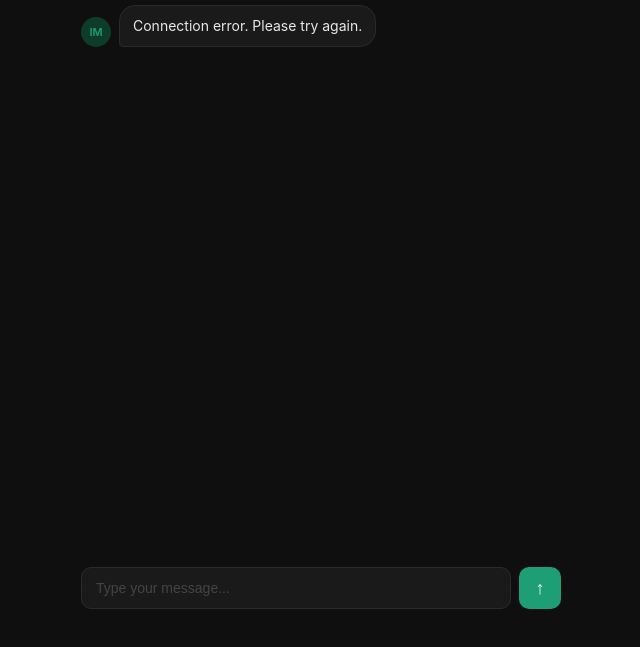
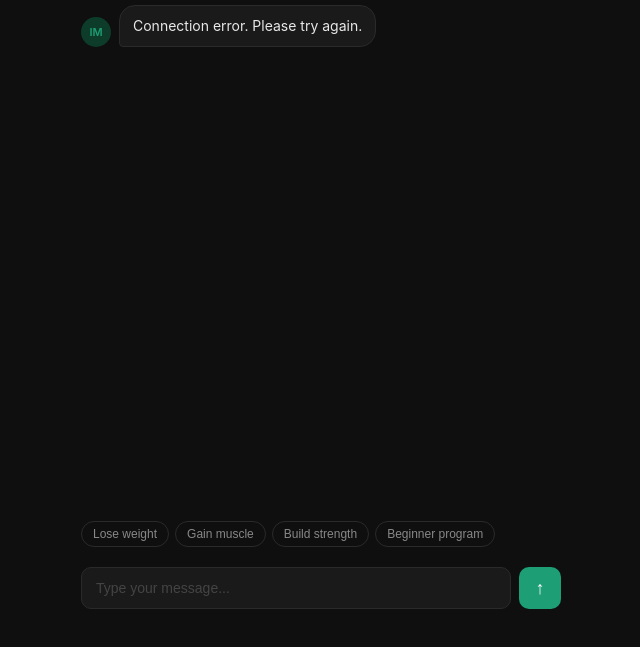
Before and after one commit to viktorsharkany-sudo/ironmind, a website: page public/index.html in a window 1280 px wide. Both pictures are taken after a click on the button "🇬🇧 English". Shown: the part 133-780 px from the top of the page, without its empty margins (319-959 px from the left). Drawn offline with Linux system fonts and the light colour scheme; no server answers.

Commit message:
Update index.html

```diff
--- a/public/index.html
+++ b/public/index.html
@@ -14,7 +14,7 @@
     .status { font-size: 12px; color: #666; margin-top: 4px; }
     .dot { display: inline-block; width: 6px; height: 6px; background: #1D9E75; border-radius: 50%; margin-right: 5px; animation: pulse 2s infinite; }
     @keyframes pulse { 0%,100%{opacity:1} 50%{opacity:0.3} }
-    .lang-screen { flex: 1; display: flex; flex-direction: column; justify-content: center; align-items: center; gap: 1.5rem; }
+    .lang-screen { flex: 1; display: flex; flex-direction: column; justify-content: center; align-items: center; gap: 1.5rem; overflow-y: auto; }
     .lang-title { font-size: 16px; color: #aaa; text-align: center; }
     .lang-grid { display: grid; grid-template-columns: 1fr 1fr; gap: 10px; width: 100%; }
     .lang-btn { padding: 12px; border-radius: 10px; border: 1px solid #2a2a2a; background: #1a1a1a; color: #f0f0f0; cursor: pointer; font-size: 14px; text-align: center; transition: all 0.15s; }
@@ -35,6 +35,9 @@
     .typing span:nth-child(2) { animation-delay: 0.2s; }
     .typing span:nth-child(3) { animation-delay: 0.4s; }
     @keyframes bounce { 0%,80%,100%{transform:translateY(0)} 40%{transform:translateY(-5px)} }
+    .sugs { display: flex; flex-wrap: wrap; gap: 6px; padding: 8px 0; }
+    .sug { font-size: 12px; padding: 5px 11px; border-radius: 20px; border: 1px solid #2a2a2a; background: transparent; color: #888; cursor: pointer; transition: all 0.15s; }
+    .sug:hover { border-color: #1D9E75; color: #1D9E75; }
     .input-row { display: flex; gap: 8px; padding: 0.75rem 0 0.5rem; }
     input { flex: 1; background: #1a1a1a; border: 1px solid #2a2a2a; color: #f0f0f0; border-radius: 10px; padding: 0 14px; height: 42px; font-size: 14px; outline: none; transition: border 0.15s; }
     input:focus { border-color: #1D9E75; }
@@ -62,11 +65,24 @@
       <button class="lang-btn" onclick="selectLang('Polish')">🇵🇱 Polski</button>
       <button class="lang-btn" onclick="selectLang('Romanian')">🇷🇴 Română</button>
       <button class="lang-btn" onclick="selectLang('Spanish')">🇪🇸 Español</button>
+      <button class="lang-btn" onclick="selectLang('French')">🇫🇷 Français</button>
+      <button class="lang-btn" onclick="selectLang('Italian')">🇮🇹 Italiano</button>
+      <button class="lang-btn" onclick="selectLang('Portuguese')">🇵🇹 Português</button>
+      <button class="lang-btn" onclick="selectLang('Turkish')">🇹🇷 Türkçe</button>
+      <button class="lang-btn" onclick="selectLang('Arabic')">🇸🇦 العربية</button>
+      <button class="lang-btn" onclick="selectLang('Chinese')">🇨🇳 中文</button>
+      <button class="lang-btn" onclick="selectLang('Japanese')">🇯🇵 日本語</button>
+      <button class="lang-btn" onclick="selectLang('Korean')">🇰🇷 한국어</button>
+      <button class="lang-btn" onclick="selectLang('Hindi')">🇮🇳 हिंदी</button>
+      <button class="lang-btn" onclick="selectLang('Czech')">🇨🇿 Čeština</button>
+      <button class="lang-btn" onclick="selectLang('Slovak')">🇸🇰 Slovenčina</button>
+      <button class="lang-btn" onclick="selectLang('Dutch')">🇳🇱 Nederlands</button>
     </div>
   </div>
 
   <div class="chat-screen" id="chatScreen">
     <div class="messages" id="msgs"></div>
+    <div class="sugs" id="sugs"></div>
     <div class="input-row">
       <input id="inp" type="text" placeholder="Type your message..." onkeydown="if(event.key==='Enter')send()" />
       <button class="send" id="btn" onclick="send()">↑</button>
@@ -79,6 +95,42 @@
   const inp = document.getElementById('inp');
   const btn = document.getElementById('btn');
   let history = [];
+
+  const suggestions = {
+    'English': ['Lose weight', 'Gain muscle', 'Build strength', 'Beginner program'],
+    'Ukrainian': ['Схуднути', 'Набрати масу', 'Розвинути силу', 'Програма новачка'],
+    'Hungarian': ['Fogyni', 'Izmot növelni', 'Erőt fejleszteni', 'Kezdő program'],
+    'Russian': ['Похудеть', 'Набрать массу', 'Развить силу', 'Программа новичка'],
+    'German': ['Abnehmen', 'Muskeln aufbauen', 'Kraft aufbauen', 'Anfänger Programm'],
+    'Polish': ['Schudnąć', 'Nabrać masy', 'Rozwijać siłę', 'Program dla początkujących'],
+    'Romanian': ['Slăbit', 'Masa musculară', 'Forță', 'Program începător'],
+    'Spanish': ['Perder peso', 'Ganar músculo', 'Desarrollar fuerza', 'Programa principiante'],
+    'French': ['Perdre du poids', 'Prendre du muscle', 'Développer la force', 'Programme débutant'],
+    'Italian': ['Perdere peso', 'Guadagnare muscoli', 'Sviluppare forza', 'Programma principiante'],
+    'Portuguese': ['Perder peso', 'Ganhar músculo', 'Desenvolver força', 'Programa iniciante'],
+    'Turkish': ['Kilo vermek', 'Kas kazanmak', 'Güç geliştirmek', 'Başlangıç programı'],
+    'Arabic': ['إنقاص الوزن', 'بناء العضلات', 'تطوير القوة', 'برنامج المبتدئين'],
+    'Chinese': ['减肥', '增肌', '增强力量', '新手计划'],
+    'Japanese': ['体重を減らす', '筋肉をつける', '筋力をつける', '初心者プログラム'],
+    'Korean': ['체중 감량', '근육 증가', '근력 개발', '초보자 프로그램'],
+    'Hindi': ['वजन कम करना', 'मांसपेशी बनाना', 'शक्ति विकसित करना', 'शुरुआती कार्यक्रम'],
+    'Czech': ['Zhubnout', 'Nabrat svaly', 'Rozvíjet sílu', 'Program pro začátečníky'],
+    'Slovak': ['Schudnúť', 'Nabrať svaly', 'Rozvíjať silu', 'Program pre začiatočníkov'],
+    'Dutch': ['Afvallen', 'Spieren opbouwen', 'Kracht opbouwen', 'Beginners programma'],
+  };
+
+  function showSuggestions(lang) {
+    const sugsDiv = document.getElementById('sugs');
+    sugsDiv.innerHTML = '';
+    const opts = suggestions[lang] || suggestions['English'];
+    opts.forEach(opt => {
+      const b = document.createElement('button');
+      b.className = 'sug';
+      b.textContent = opt;
+      b.onclick = () => { sugsDiv.innerHTML = ''; inp.value = opt; send(); };
+      sugsDiv.appendChild(b);
+    });
+  }
 
   function addMsg(role, text) {
     const wrap = document.createElement('div');
@@ -101,6 +153,7 @@
     document.getElementById('langScreen').style.display = 'none';
     const chat = document.getElementById('chatScreen');
     chat.style.display = 'flex';
+    showSuggestions(langName);
 
     const greeting = 'User selected language: ' + langName + '. Greet them warmly in ' + langName + ' and start collecting their fitness info. First ask their age and gender.';
     history.push({ role: 'user', content: greeting });
@@ -127,6 +180,7 @@
     if (!text) return;
     inp.value = '';
     btn.disabled = true;
+    document.getElementById('sugs').innerHTML = '';
     addMsg('user', text);
     history.push({ role: 'user', content: text });
     addTyping();
```
